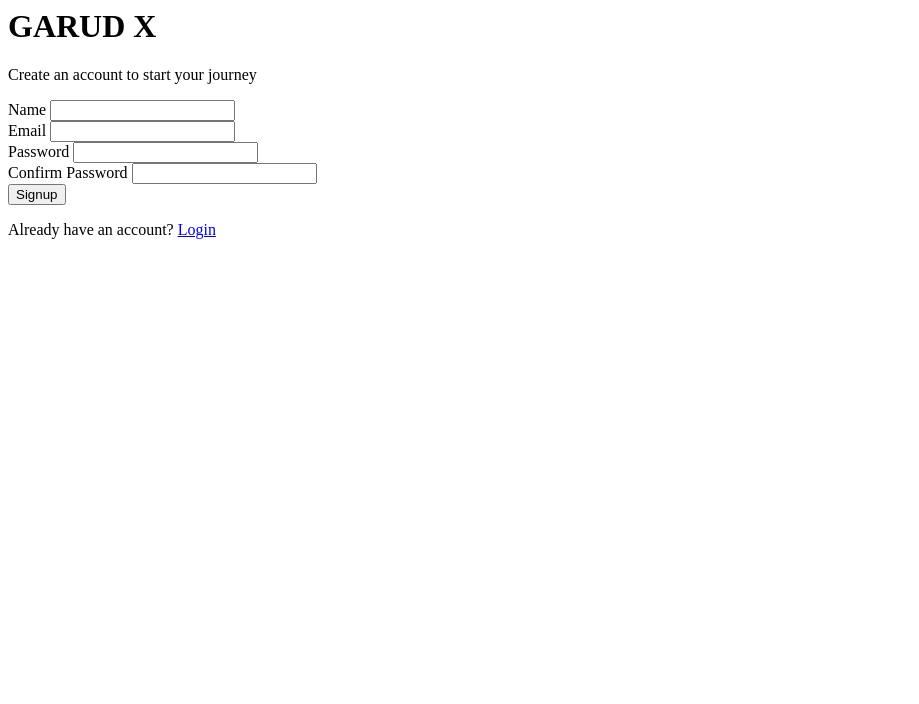
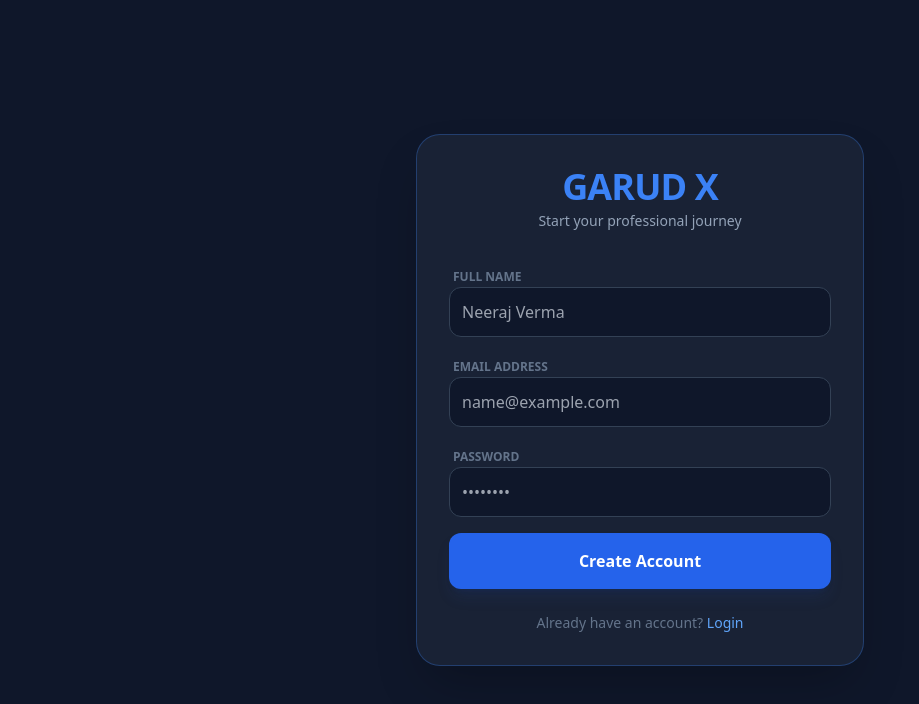
Before and after one commit to NK-Digital-Media/GARUD-X-Final, a website: page index.html in a window 1280 px wide. Shown: the whole page, without its empty margins (0-919 px from the left). Drawn offline with nearby package versions, Linux system fonts and the light colour scheme.

Commit message:
GARUD X: Real Professional UI Force Update

```diff
--- a/index.html
+++ b/index.html
@@ -1,26 +1,35 @@
-<div class="h-screen bg-gray-900 flex justify-center items-center">
-  <div class="bg-gray-800 p-10 rounded-lg w-1/2">
-    <h1 class="text-3xl text-white font-bold mb-4">GARUD X</h1>
-    <p class="text-lg text-gray-400 mb-6">Create an account to start your journey</p>
-    <form>
-      <div class="mb-4">
-        <label class="block text-gray-400 text-lg mb-2" for="name">Name</label>
-        <input type="text" id="name" class="bg-gray-700 border border-gray-600 rounded-lg p-2 w-full" />
-      </div>
-      <div class="mb-4">
-        <label class="block text-gray-400 text-lg mb-2" for="email">Email</label>
-        <input type="email" id="email" class="bg-gray-700 border border-gray-600 rounded-lg p-2 w-full" />
-      </div>
-      <div class="mb-4">
-        <label class="block text-gray-400 text-lg mb-2" for="password">Password</label>
-        <input type="password" id="password" class="bg-gray-700 border border-gray-600 rounded-lg p-2 w-full" />
-      </div>
-      <div class="mb-4">
-        <label class="block text-gray-400 text-lg mb-2" for="confirm-password">Confirm Password</label>
-        <input type="password" id="confirm-password" class="bg-gray-700 border border-gray-600 rounded-lg p-2 w-full" />
-      </div>
-      <button type="submit" class="bg-blue-500 hover:bg-blue-700 text-white font-bold py-2 px-4 rounded-lg w-full">Signup</button>
-    </form>
-    <p class="text-gray-400 text-lg mt-4">Already have an account? <a href="#" class="text-blue-500 hover:text-blue-700">Login</a></p>
-  </div>
-</div>
+<!DOCTYPE html>
+<html lang="en">
+<head>
+    <meta charset="UTF-8">
+    <meta name="viewport" content="width=device-width, initial-scale=1.0">
+    <title>GARUD X | Secure Access</title>
+    <script src="https://cdn.tailwindcss.com"></script>
+    <style>
+        body { background: #0f172a; }
+        .glass { background: rgba(30, 41, 59, 0.7); backdrop-filter: blur(12px); border: 1px solid rgba(255, 255, 255, 0.1); }
+    </style>
+</head>
+<body class="text-slate-200 min-h-screen flex items-center justify-center p-4">
+    <div class="glass max-w-md w-full p-8 rounded-3xl shadow-2xl border-t border-blue-500/30">
+        <h1 class="text-4xl font-black text-center mb-1 text-blue-500 tracking-tight">GARUD X</h1>
+        <p class="text-slate-400 text-center mb-8 text-sm">Start your professional journey</p>
+        <div class="space-y-4">
+            <div>
+                <label class="text-xs font-bold text-slate-500 ml-1">FULL NAME</label>
+                <input type="text" placeholder="Neeraj Verma" class="w-full bg-slate-900 border border-slate-700 p-3 rounded-xl focus:border-blue-500 outline-none transition">
+            </div>
+            <div>
+                <label class="text-xs font-bold text-slate-500 ml-1">EMAIL ADDRESS</label>
+                <input type="email" placeholder="name@example.com" class="w-full bg-slate-900 border border-slate-700 p-3 rounded-xl focus:border-blue-500 outline-none transition">
+            </div>
+            <div>
+                <label class="text-xs font-bold text-slate-500 ml-1">PASSWORD</label>
+                <input type="password" placeholder="••••••••" class="w-full bg-slate-900 border border-slate-700 p-3 rounded-xl focus:border-blue-500 outline-none transition">
+            </div>
+            <button class="w-full bg-blue-600 hover:bg-blue-500 text-white font-bold py-4 rounded-xl shadow-lg shadow-blue-900/20 transition-all active:scale-95 mt-4">Create Account</button>
+        </div>
+        <p class="text-center mt-6 text-sm text-slate-500">Already have an account? <a href="#" class="text-blue-400 hover:underline">Login</a></p>
+    </div>
+</body>
+</html>
```
